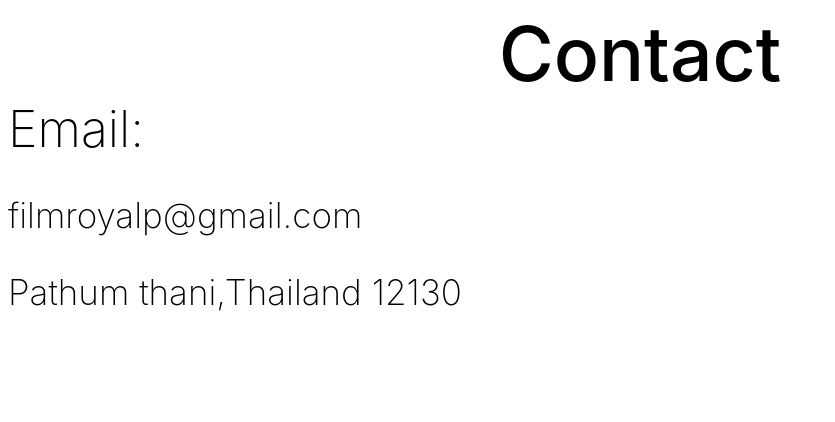
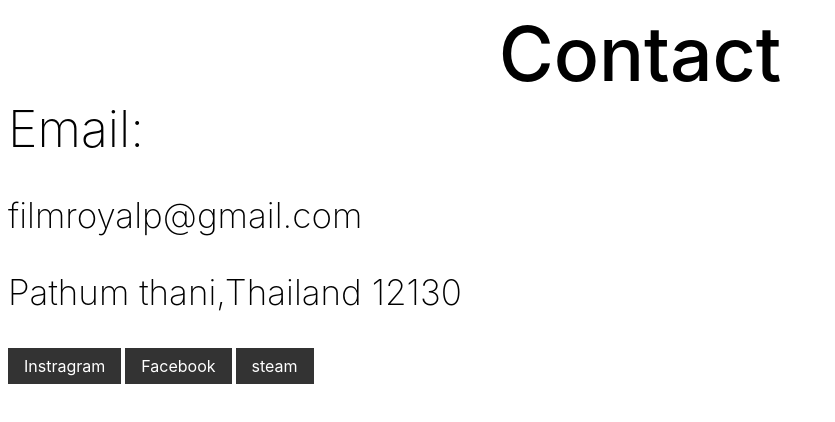
Before and after one commit to filmroyalp/contacts, a plain HTML site: page index.html in a window 1280 px wide. Shown: the whole page, without its empty margins (0-835 px from the left). Drawn offline with Linux system fonts and the light colour scheme.

Commit message:
Update index.html

```diff
--- a/index.html
+++ b/index.html
@@ -17,6 +17,25 @@
   font-weight: 250;
 
 }
+.w3-button {
+  border: none;
+  display: inline-block;
+  padding: 8px 16px;
+  vertical-align: middle;
+  overflow: hidden;
+  text-decoration: none;
+  color: inherit;
+  background-color: white;
+  text-align: center;
+  cursor: pointer;
+  white-space: nowrap;
+  align-items: center;
+  font-family: -apple-system, BlinkMacSystemFont, 'Segoe UI', Roboto, Oxygen, Ubuntu, Cantarell, 'Open Sans', 'Helvetica Neue', sans-serif;
+}
+.w3-black, .w3-hover-black:hover {
+  color: white!important;
+  background-color:  rgb(51, 51, 51)!important;
+}
 </style>
 <body>
     <article class="headerr">Contact</article>
@@ -24,6 +43,10 @@
         <h class="textt">Email:</h>
         <p class="texttt">filmroyalp@gmail.com</p>
         <p class="texttt">Pathum thani,Thailand 12130</p>
+        <a href="https://www.instagram.com/film.py2846/" class="w3-button w3-black">Instragram</a>
+        <a href="https://www.facebook.com/xXnAmEuNkNoWnXx" class="w3-button w3-black">Facebook</a>
+        <a href="https://steamcommunity.com/profiles/76561198332639218" class="w3-button w3-black">steam</a>
+
     </article>
 
 
```
